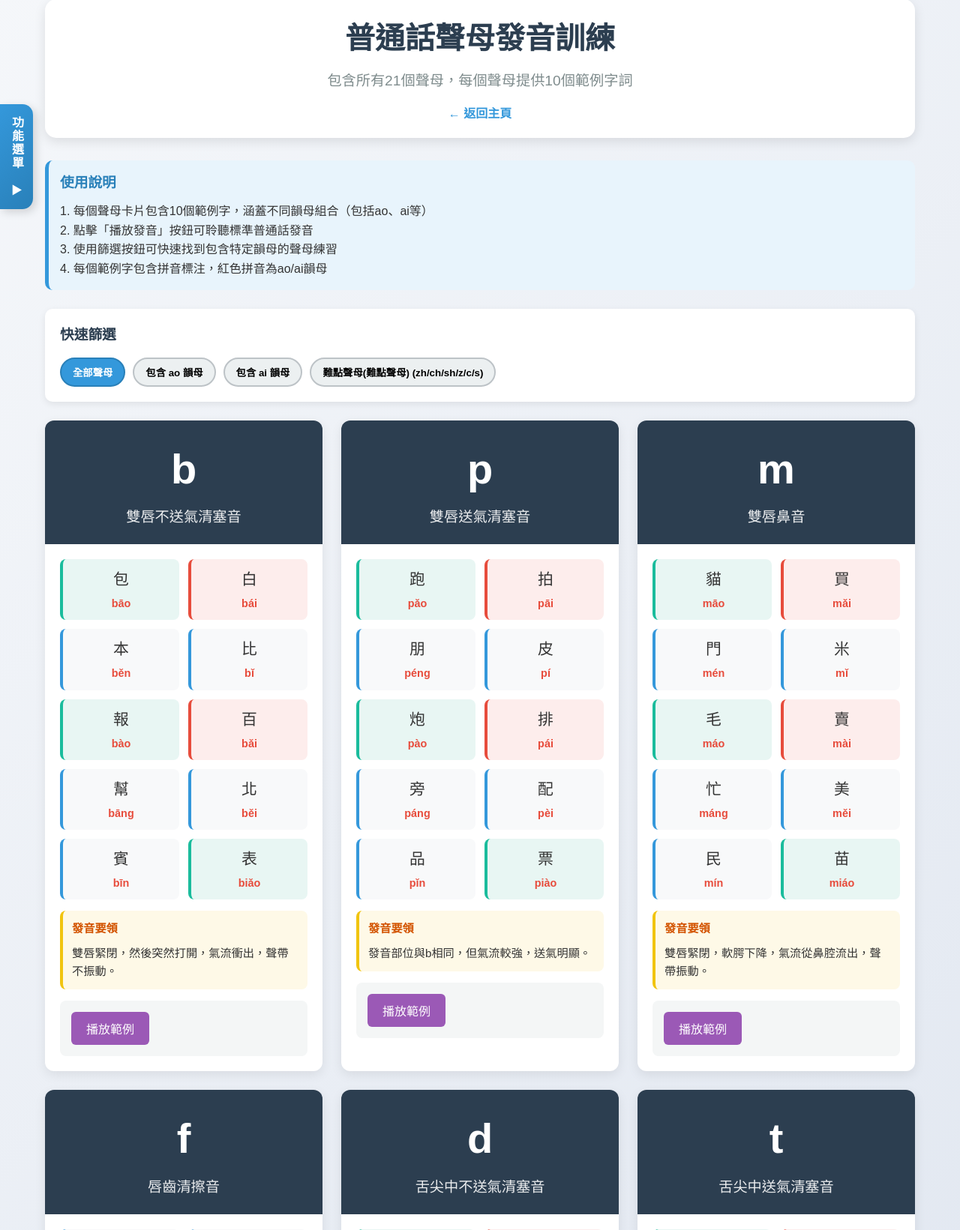
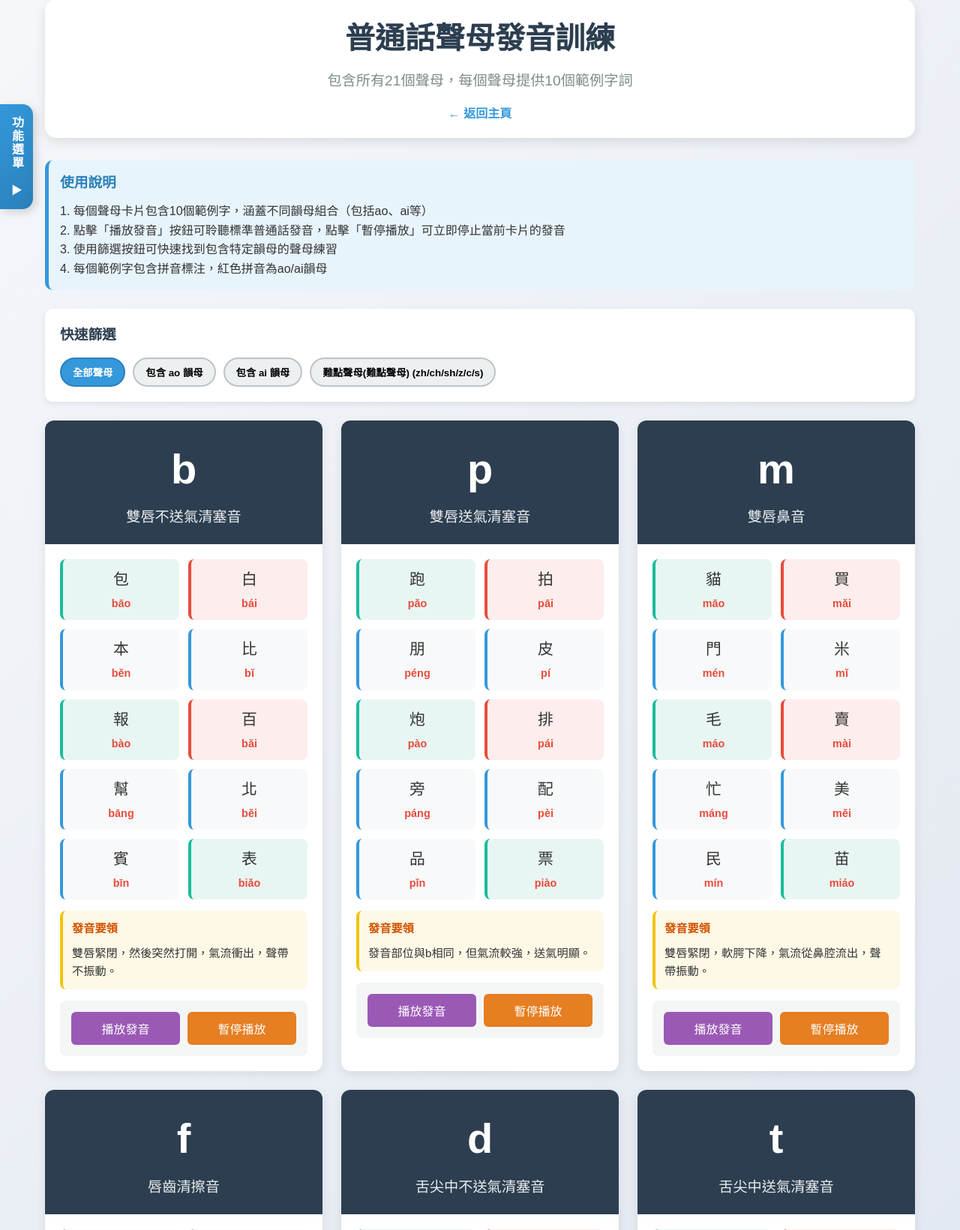
Before and after one commit to poooooo555/FFFFFFYP, a Flask app: page /initialsTraining in a window 1280 px wide. Shown: the part 41-1682 px from the top of the page at 75% size. Run offline with Flask 3, Linux system fonts and the light colour scheme.

Commit message:
Fix: the stop

```diff
--- a/templates/initialsTraining.html
+++ b/templates/initialsTraining.html
@@ -206,9 +206,12 @@
             padding: 15px;
             background: #f4f6f6;
             border-radius: 8px;
+            display: flex;
+            gap: 10px;
         }
 
         .audio-btn {
+            flex: 1;
             padding: 10px 20px;
             background: #9b59b6;
             color: white;
@@ -216,12 +219,27 @@
             border-radius: 6px;
             cursor: pointer;
             font-size: 1rem;
-            margin-right: 10px;
             transition: background 0.3s ease;
         }
 
         .audio-btn:hover {
             background: #8e44ad;
+        }
+
+        .stop-audio-btn {
+            flex: 1;
+            padding: 10px 20px;
+            background: #e67e22;
+            color: white;
+            border: none;
+            border-radius: 6px;
+            cursor: pointer;
+            font-size: 1rem;
+            transition: background 0.3s ease;
+        }
+
+        .stop-audio-btn:hover {
+            background: #d35400;
         }
 
         .highlight-ao {
@@ -250,12 +268,10 @@
             font-weight: bold;
         }
 
-
         @media (max-width: 768px) {
             .initials-grid {
                 grid-template-columns: repeat(auto-fill, minmax(280px, 1fr));
             }
-
             .example-list {
                 grid-template-columns: 1fr;
             }
@@ -269,7 +285,6 @@
     align-items: flex-start;
 }
 
-/* 收起时显示的按钮 */
 .side-menu-toggle {
     writing-mode: vertical-rl;
     text-orientation: mixed;
@@ -310,7 +325,6 @@
     transform: rotate(90deg);
 }
 
-/* 展开的面板 */
 .side-menu-panel {
     width: 0;
     overflow: hidden;
@@ -323,13 +337,11 @@
     overflow-y: auto;
 }
 
-/* 展开状态 */
 .side-menu-panel.open {
     width: 240px;
     padding: 14px;
 }
 
-/* 每个项目 */
 .side-menu-item {
     display: block;
     text-decoration: none;
@@ -364,7 +376,6 @@
     color: #2c3e50;
 }
 
-/* 左侧菜单图示尺寸，不影响你原本 nav-icon */
 .side-icon {
     width: 34px;
     height: 34px;
@@ -372,7 +383,6 @@
     flex-shrink: 0;
 }
 
-/* 手机版避免遮挡内容 */
 @media (max-width: 768px) {
     .side-function-menu {
         top: 140px;
@@ -601,7 +611,7 @@
         <div class="instructions">
             <h3>使用說明</h3>
             <p>1. 每個聲母卡片包含10個範例字，涵蓋不同韻母組合（包括ao、ai等）</p>
-            <p>2. 點擊「播放發音」按鈕可聆聽標準普通話發音</p>
+            <p>2. 點擊「播放發音」按鈕可聆聽標準普通話發音，點擊「暫停播放」可立即停止當前卡片的發音</p>
             <p>3. 使用篩選按鈕可快速找到包含特定韻母的聲母練習</p>
             <p>4. 每個範例字包含拼音標注，紅色拼音為ao/ai韻母</p>
         </div>
@@ -621,7 +631,7 @@
         </div>
 
         <footer>
-            <p>普通話水平測試訓練工具 | 專為粵語使用者設計</p>
+            <p>普通話水平測試訓練工具</p>
         </footer>
     </div>
 
@@ -986,13 +996,31 @@
             }
         ];
 
-        // Initialize page
-        document.addEventListener('DOMContentLoaded', function() {
-            renderInitials(initialsData);
-            setupFilterButtons();
-        });
+        let currentSpeechQueue = [];
+        let currentTimeouts = [];
 
-        // Rendering initial consonant cards
+        function stopAllAudio() {
+            window.speechSynthesis.cancel();
+            currentTimeouts.forEach(timeout => clearTimeout(timeout));
+            currentTimeouts = [];
+            currentSpeechQueue = [];
+        }
+
+        function playExamples(charsArray) {
+            stopAllAudio();
+            if (!charsArray || charsArray.length === 0) return;
+            const words = Array.isArray(charsArray) ? charsArray : [charsArray];
+            words.forEach((char, index) => {
+                const timeoutId = setTimeout(() => {
+                    const utterance = new SpeechSynthesisUtterance(char);
+                    utterance.lang = 'zh-CN';
+                    utterance.rate = 0.8;
+                    window.speechSynthesis.speak(utterance);
+                }, index * 800);
+                currentTimeouts.push(timeoutId);
+            });
+        }
+
         function renderInitials(data) {
             const container = document.getElementById('initialsContainer');
             container.innerHTML = '';
@@ -1002,41 +1030,32 @@
                 card.className = 'initial-card';
                 card.dataset.initial = initial.symbol;
 
-                // Check if it contains the vowel letters ao or ai.
                 const hasAO = initial.examples.some(example =>
                     example.pinyin.includes('ao') || example.pinyin.includes('āo') ||
                     example.pinyin.includes('áo') || example.pinyin.includes('ǎo') ||
                     example.pinyin.includes('ào')
                 );
-
                 const hasAI = initial.examples.some(example =>
                     example.pinyin.includes('ai') || example.pinyin.includes('āi') ||
                     example.pinyin.includes('ái') || example.pinyin.includes('ǎi') ||
                     example.pinyin.includes('ài')
                 );
-
                 card.dataset.hasAO = hasAO;
                 card.dataset.hasAI = hasAI;
-
-                // Determine if it is a difficult initial consonant
                 const difficultInitials = ['zh', 'ch', 'sh', 'z', 'c', 's'];
                 card.dataset.isDifficult = difficultInitials.includes(initial.symbol);
 
-                // Build a sample character HTML
                 let examplesHTML = '';
                 initial.examples.forEach(example => {
-                    // Check if pinyin has "ao" or "ai"
                     const isAO = example.pinyin.includes('ao') || example.pinyin.includes('āo') ||
                                 example.pinyin.includes('áo') || example.pinyin.includes('ǎo') ||
                                 example.pinyin.includes('ào');
                     const isAI = example.pinyin.includes('ai') || example.pinyin.includes('āi') ||
                                 example.pinyin.includes('ái') || example.pinyin.includes('ǎi') ||
                                 example.pinyin.includes('ài');
-
                     let exampleClass = 'example-item';
                     if (isAO) exampleClass += ' highlight-ao';
                     if (isAI) exampleClass += ' highlight-ai';
-
                     examplesHTML += `
                         <div class="${exampleClass}">
                             ${example.char}
@@ -1045,6 +1064,7 @@
                     `;
                 });
 
+                const charsList = initial.examples.map(e => e.char);
                 card.innerHTML = `
                     <div class="card-header">
                         <div class="initial-symbol">${initial.symbol}</div>
@@ -1059,37 +1079,31 @@
                             <p>${initial.hint}</p>
                         </div>
                         <div class="audio-section">
-                            <button class="audio-btn" onclick="playExamples(['${initial.examples.map(e => e.char).join("','")}'])">播放範例</button>
+                            <button class="audio-btn" onclick="playExamples(['${charsList.join("','")}'])">播放發音</button>
+                            <button class="stop-audio-btn" onclick="stopAllAudio()">暫停播放</button>
+                        </div>
+                    </div>
                 `;
-
                 container.appendChild(card);
             });
         }
 
-        // Set up filter button
         function setupFilterButtons() {
             const filterButtons = document.querySelectorAll('.filter-btn');
-
             filterButtons.forEach(button => {
                 button.addEventListener('click', function() {
-                    // Remove active class from all buttons
                     filterButtons.forEach(btn => btn.classList.remove('active'));
-                    // Add active class to current button
                     this.classList.add('active');
-
                     const filter = this.dataset.filter;
                     filterInitials(filter);
                 });
             });
         }
 
-        // Filter initials
         function filterInitials(filter) {
             const cards = document.querySelectorAll('.initial-card');
-
             cards.forEach(card => {
                 let showCard = true;
-
                 switch(filter) {
                     case 'ao':
                         showCard = card.dataset.hasAO === 'true';
@@ -1105,57 +1119,21 @@
                         showCard = true;
                         break;
                 }
-
                 card.style.display = showCard ? 'block' : 'none';
             });
         }
 
-        // Play pronunciation function (mock)
-        function playInitial(initial) {
-            // Connect Voice API
-            const msg = new SpeechSynthesisUtterance(`${initial}`);
-            msg.lang = 'zh-CN';
-            msg.rate = 0.8;
-            window.speechSynthesis.speak(msg);
-
-        }
-
-        function playExamples(chars) {
-            // Connect Voice API
-            const words = Array.isArray(chars) ? chars : [chars];
-            words.forEach((char, index) => {
-                setTimeout(() => {
-                    const msg = new SpeechSynthesisUtterance(char);
-                    msg.lang = 'zh-CN';
-                    msg.rate = 0.8;
-                    window.speechSynthesis.speak(msg);
-                }, index * 800);
-            });
-
-        }
-        function showGuide() {
-  if (!localStorage.getItem("hideGuide")) {
-    document.getElementById("userGuideModal").style.display = "block";
-  }
-}
-
-function closeGuide() {
-  if (document.getElementById("dontShowAgain").checked) {
-    localStorage.setItem("hideGuide", "true");
-  }
-  document.getElementById("userGuideModal").style.display = "none";
-}
-
-window.onload = showGuide;
+        document.addEventListener('DOMContentLoaded', function() {
+            renderInitials(initialsData);
+            setupFilterButtons();
+        });
 
         function toggleSideMenu() {
             const panel = document.getElementById('sideMenuPanel');
             const arrow = document.getElementById('sideMenuArrow');
-
             panel.classList.toggle('open');
             arrow.classList.toggle('rotate');
         }
-
     </script>
 </body>
 </html>
```
